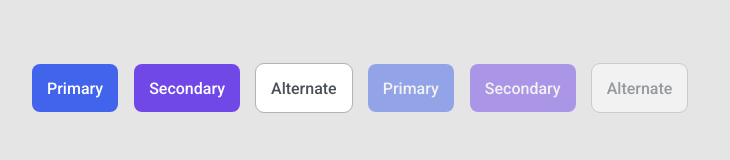
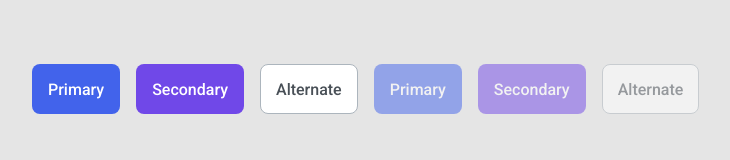
Before and after one commit to js-tasks-ru/htmlcss-20220317_dieillusion, a website: page 03-lection1/01-button/index.html in a window 1280 px wide. Shown: the whole page, without its empty margins (32-762 px from the left). Drawn offline with Linux system fonts and the light colour scheme.

Commit message:
Add button (edits)

```diff
--- a/03-lection1/01-button/button.css
+++ b/03-lection1/01-button/button.css
@@ -4,7 +4,7 @@
     color: var(--white);
     padding: 15px 15px 14px 15px;
     border-radius: var(--spacing-m);
-    border: none;
+    border: var(--border-width) solid transparent;
     user-select: none;
     transition: background-color 200ms ease-in-out, border-color 200ms ease-in-out;
     cursor: pointer;
@@ -12,6 +12,7 @@
     line-height: 19px;
     text-align: center;
     font-weight: var(--font-weight-500);
+    box-sizing: border-box;
 }
 
 .button:disabled {
@@ -41,7 +42,7 @@
 
 .button_alternate {
     background-color: var(--alternate);
-    outline: var(--border-width) solid var(--grey-3);
+    border-color: var(--grey-3);
     color: var(--grey-4);
 }
 
```
